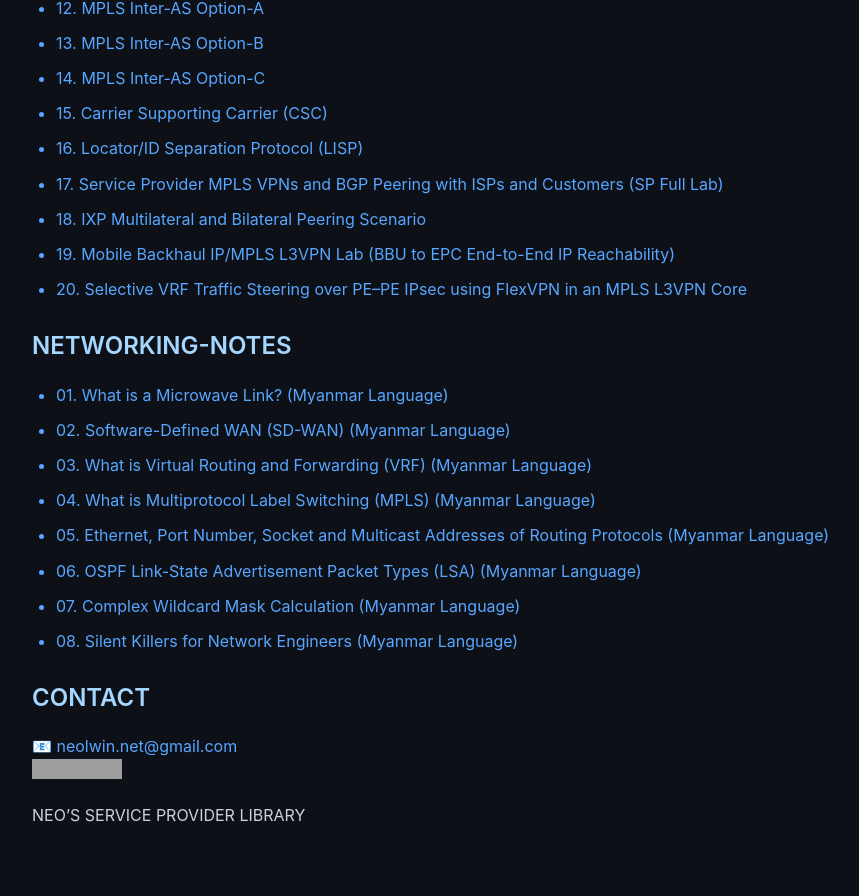
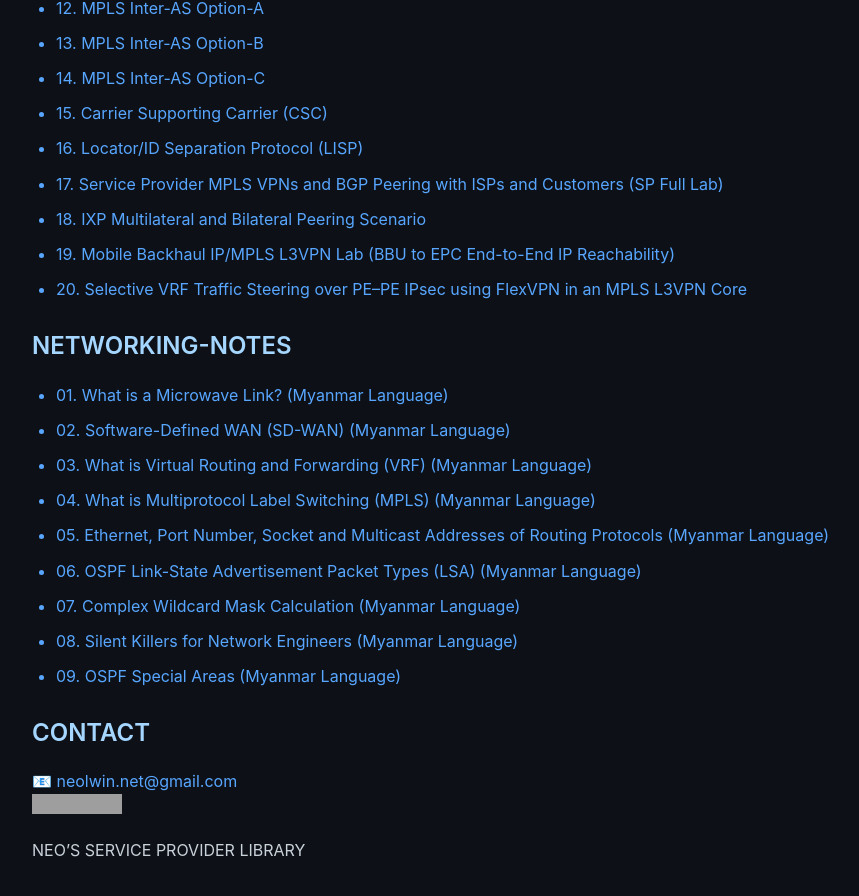
Before and after one commit to neolwin-net/sp-dc-net, a Jekyll site: the page built from index.md, in a window 1280 px wide and 900 px high, scrolled down 1035 px. Shown: the top 896 px of the window, without its empty margins (8-867 px from the left). Built offline with Jekyll 4.4.1, drawn with Linux system fonts in a browser that asks for light colours; before the commit the page ends 1899 px from its top, so only the background shows below that; grey boxes are pictures that could not be loaded.

Commit message:
Update index.md

```diff
--- a/index.md
+++ b/index.md
@@ -49,6 +49,7 @@ This site is dedicated to knowledge sharing on:
 - [06. OSPF Link-State Advertisement Packet Types (LSA) (Myanmar Language)](pdf/note_mm/lsa_types00.pdf)
 - [07. Complex Wildcard Mask Calculation (Myanmar Language)](pdf/note_mm/complex_wildcard_mask.pdf)
 - [08. Silent Killers for Network Engineers (Myanmar Language)](pdf/note_mm/kill00.pdf)
+- [09. OSPF Special Areas (Myanmar Language)](pdf/note_mm/ospf_special_areas.pdf)
 
 ### CONTACT
 [📧 neolwin.net@gmail.com](mailto:neolwin.net@gmail.com)
```
